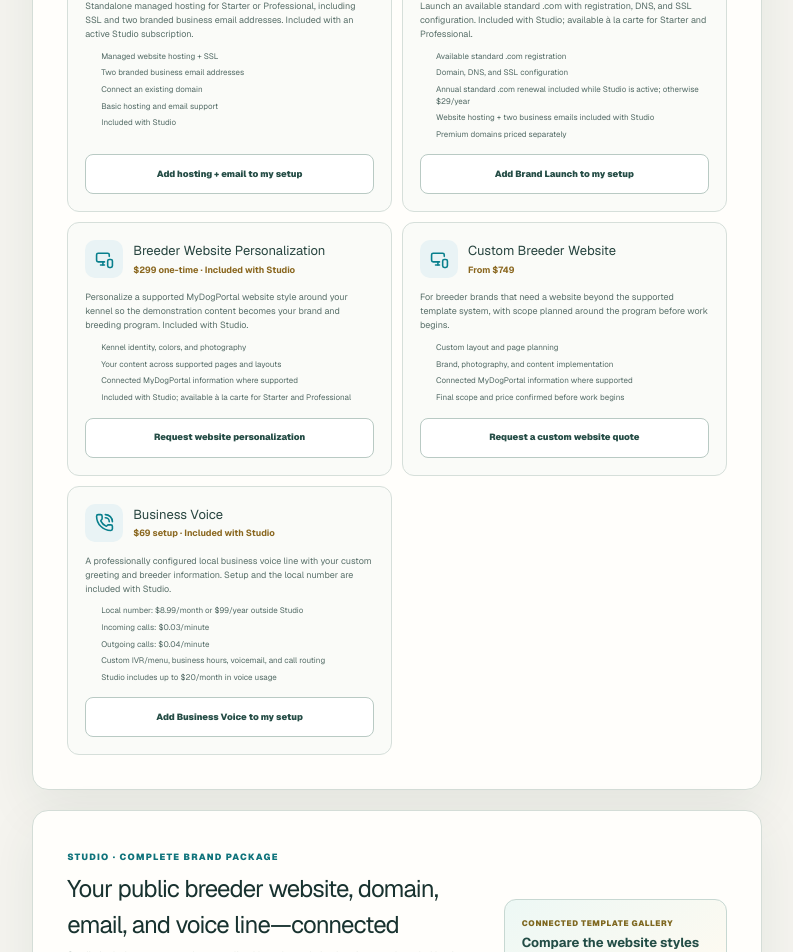
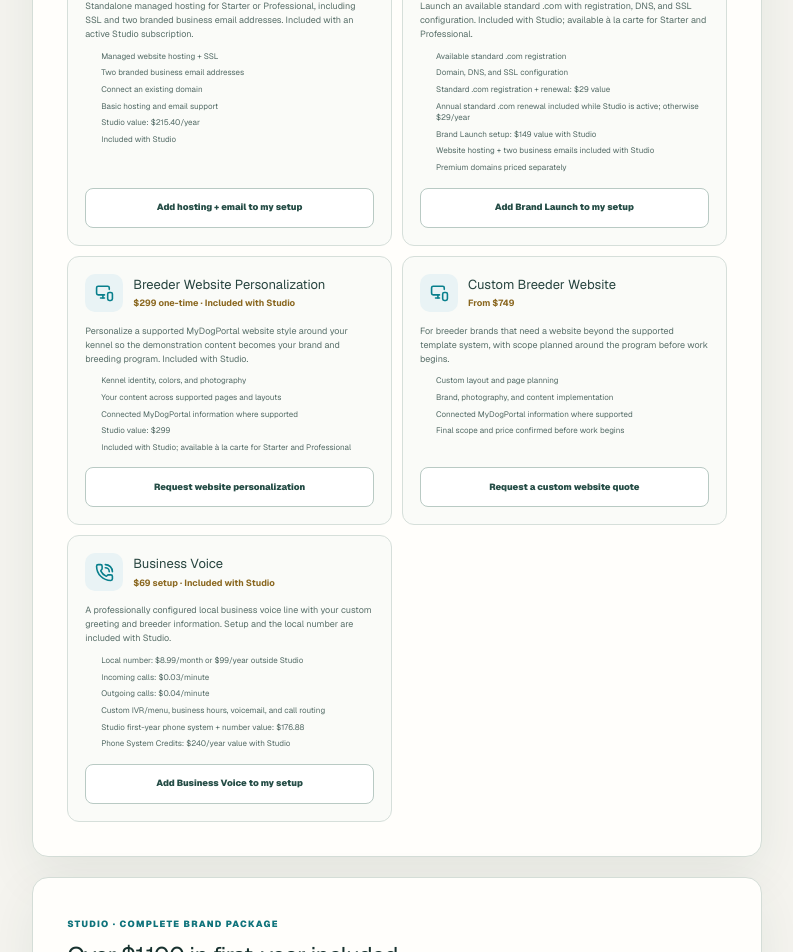
Before and after one commit to rawillia9801/WhiteLabel, a Next.js app: page /signup in a window 1280 px wide. Shown: the part 1860-2812 px from the top of the page, without its empty margins (467-1260 px from the left). Built offline with nearby package versions, Linux system fonts and the light colour scheme; no server answers.

Commit message:
Highlight Studio included value

```diff
--- a/app/marketing/page.tsx
+++ b/app/marketing/page.tsx
@@ -15,15 +15,15 @@
 const plans = [
   ["Starter", "$29", "$290", "GET ORGANIZED", "For growing breeding programs", ["Breeder workspace", "Kennel subdomain", "Family Puppy Portals", "Core records and workflows"]],
   ["Professional", "$59", "$590", "RUN YOUR BREEDING BUSINESS", "For active, established programs", ["Complete breeder workflow", "Advanced family operations", "Documents and automation", "Expanded business tools"]],
-  ["Studio", "$99", "$990", "RUN YOUR BUSINESS + YOUR BRAND", "For the complete breeder business + brand", ["Everything in Professional", "Brand Launch + website personalization included", "Standard .com registration + renewal while active", "Website hosting + two business email addresses", "Local Business Voice number + custom IVR", "$20/month in voice usage included", "Connected public puppy data"]],
+  ["Studio", "$99", "$990", "RUN YOUR BUSINESS + YOUR BRAND", "Over $1,100 in first-year included services", ["Everything in Professional", "Brand Launch setup — $149 value", "Breeder Website Personalization — $299 value", "Standard .com registration + renewal — $29 value", "Website hosting + two business emails — $215.40/year value", "Business Voice number + custom IVR — $176.88 first-year value", "Phone System Credits — $240/year value", "Connected public puppy data"]],
 ] as const;
 
 const services = [
-  [Globe2, "Website Hosting + Business Email", "$17.95/month · Included with Studio", "Straightforward managed hosting and professional email without a MyDogPortal software subscription. Included with an active Studio subscription.", ["Website hosting", "SSL certificate", "Two branded business email addresses", "Hosting management and basic technical support", "Connection of your existing domain", "Included with Studio; available standalone for $17.95/month"]],
-  [Globe2, "Brand Launch", "$149 one-time · Included with Studio", "Register and configure an available standard .com under your breeder brand. Brand Launch is included with Studio.", ["Available standard .com registration", "Domain and DNS configuration", "SSL connection", "Annual standard .com renewal included while Studio is active; otherwise $29/year", "Website hosting + two business emails included with Studio", "Premium domains priced separately"]],
-  [MonitorSmartphone, "Breeder Website Personalization", "$299 one-time · Included with Studio", "Turn a MyDogPortal website style into your kennel's own polished public presence. Included with Studio.", ["Your kennel identity, colors, photography, and content", "Supported page and layout personalization", "Connected MyDogPortal information", "Included with Studio; available à la carte for Starter and Professional"]],
+  [Globe2, "Website Hosting + Business Email", "$17.95/month · Included with Studio", "Straightforward managed hosting and professional email without a MyDogPortal software subscription. Included with an active Studio subscription.", ["Website hosting", "SSL certificate", "Two branded business email addresses", "Hosting management and basic technical support", "Connection of your existing domain", "Studio value: $215.40/year", "Included with Studio; available standalone for $17.95/month"]],
+  [Globe2, "Brand Launch", "$149 one-time · Included with Studio", "Register and configure an available standard .com under your breeder brand. Brand Launch is included with Studio.", ["Available standard .com registration", "Domain and DNS configuration", "SSL connection", "Standard .com registration + renewal: $29 value", "Annual standard .com renewal included while Studio is active; otherwise $29/year", "Brand Launch setup: $149 value with Studio", "Website hosting + two business emails included with Studio", "Premium domains priced separately"]],
+  [MonitorSmartphone, "Breeder Website Personalization", "$299 one-time · Included with Studio", "Turn a MyDogPortal website style into your kennel's own polished public presence. Included with Studio.", ["Your kennel identity, colors, photography, and content", "Supported page and layout personalization", "Connected MyDogPortal information", "Studio value: $299", "Included with Studio; available à la carte for Starter and Professional"]],
   [MonitorSmartphone, "Custom Breeder Website", "From $749", "For breeders who need a website created beyond the supported MyDogPortal template system.", ["Custom layout and page planning", "Brand, photography, content, and program presentation", "Connected MyDogPortal information where supported", "Final scope and price confirmed before work begins"]],
-  [PhoneCall, "Business Voice", "$69 setup · Included with Studio", "A professionally configured local business voice line with your greeting and breeder information. Voice setup and the local number are included with Studio.", ["Local number: $8.99/month or $99/year outside Studio", "Incoming calls: $0.03/minute", "Outgoing calls: $0.04/minute", "Custom IVR/menu, business hours, voicemail, and routing", "Studio includes up to $20/month in voice usage", "Live examples: Willow Creek (276) 250-9512 · Cedar & Creek (276) 276-2757"]],
+  [PhoneCall, "Business Voice", "$69 setup · Included with Studio", "A professionally configured local business voice line with your greeting and breeder information. Voice setup and the local number are included with Studio.", ["Local number: $8.99/month or $99/year outside Studio", "Incoming calls: $0.03/minute", "Outgoing calls: $0.04/minute", "Custom IVR/menu, business hours, voicemail, and routing", "Studio first-year phone system + number value: $176.88", "Phone System Credits: $240/year value with Studio", "Live examples: Willow Creek (276) 250-9512 · Cedar & Creek (276) 276-2757"]],
 ] as const;
 
 const workflow = [
@@ -54,7 +54,7 @@
 const faqs = [
   ["Do I have to replace my current website?", "No. You can use MyDogPortal as your breeder operating system and keep your current public website, choose a Studio template, or request a custom breeder website."],
   ["Can families see my private breeder records?", "No. Breeder operations stay private. Puppy Portals are family-facing experiences that expose only the information and documents intended for that family."],
-  ["What exactly does Studio include?", "Studio includes everything in Professional plus Brand Launch, personalization of a supported breeder website, website hosting, two branded business email addresses, an available standard .com with annual renewal while Studio remains active, a local Business Voice number with custom IVR, and up to $20 per month in voice usage. Premium domains and ground-up custom websites are separately scoped."],
+  ["What exactly does Studio include?", "Studio includes everything in Professional plus Brand Launch ($149 value), supported breeder website personalization ($299 value), standard .com registration and renewal ($29 value), hosting plus two branded business emails ($215.40/year value), Business Voice number and custom IVR ($176.88 first-year value), and $240/year in Phone System Credits. That is $1,109.28 in first-year included services before counting the value of the MyDogPortal software itself. Premium domains and ground-up custom websites are separately scoped."],
   ["Are the phone systems all the same?", "No. Business Voice can have its own greeting, voice, menu choices, voicemail, business hours, and routing. The two live example numbers intentionally use different menus."],
   ["Does MyDogPortal process puppy purchases?", "No. MyDogPortal organizes breeder business records and family workflows. Your puppy sales and payment arrangements remain between your breeding program and your families."],
   ["Can I start before deciding on a website or phone system?", "Yes. Starter and Professional can add hosting, Brand Launch, website personalization, or Business Voice later. Studio includes those launch services from the start."],
@@ -101,7 +101,7 @@
       <div className="marketing-connected-window"><header><span><PawPrint size={16}/></span><div><b>YourKennel.com</b><small>Connected breeder website</small></div><i>STUDIO</i></header><div className="marketing-connected-hero"><small>PLANNED LITTER · FALL 2026</small><h3>Raised with purpose.<br/>Matched with care.</h3><p>Public content stays on-brand while the operational record stays protected.</p></div><div className="marketing-connected-data"><span><b>4</b> parent dogs</span><span><b>2</b> planned litters</span><span><b>1</b> connected application</span></div><footer><span>Website</span><ArrowRight size={14}/><span>Application</span><ArrowRight size={14}/><span>Puppy Portal</span></footer></div>
     </section>
     <section className="marketing-section marketing-pricing" id="pricing"><header><span className="marketing-kicker">SIMPLE PRICING · MONTHLY OR ANNUAL</span><h2>Choose how you want to run your program.</h2><p>Every plan starts with a 14-day platform trial. Annual pricing gives you two months free. Studio includes the complete breeder brand launch: website personalization, hosting, two business emails, standard .com registration and renewal, plus Business Voice with $20/month in included voice usage.</p></header><div className="marketing-plans">{plans.map(([name,price,annual,position,note,items])=><article className={name === "Professional" ? "featured" : ""} key={name}>{name === "Professional" && <em>MOST POPULAR</em>}<small className="marketing-plan-position">{position}</small><h3>{name}</h3><p><b>{price}</b><span>/month</span></p><div className="marketing-plan-annual"><b>{annual}/year</b><span>Two months free</span></div><small>{note}</small><ul>{items.map(item=><li key={item}><Check size={14}/>{item}</li>)}</ul><Link href="/signup">Start free trial <ArrowRight size={15}/></Link></article>)}</div><p className="marketing-pricing-note">Monthly PayPal checkout remains available today. Annual billing is confirmed at setup so the correct annual subscription can be issued through PayPal.</p></section>
-    <section className="marketing-section marketing-services" id="services"><header><span className="marketing-kicker">À LA CARTE FOR STARTER + PROFESSIONAL</span><h2>Add the business infrastructure your kennel needs.</h2><p>Starter and Professional can add these services individually. Studio includes hosting, two business emails, Brand Launch, supported website personalization, and Business Voice as part of the $99 plan.</p></header><div className="marketing-service-grid">{services.map(([Icon,name,price,text,items])=><article key={name}><header><span><Icon size={21}/></span><div><h3>{name}</h3><strong>{price}</strong></div></header><p>{text}</p><ul>{items.map(item=><li key={item}><Check size={13}/>{item}</li>)}</ul><Link href="/signup">Add to my setup <ArrowRight size={15}/></Link></article>)}</div><aside><ShieldCheck size={18}/><p><b>Studio means the complete brand package.</b> Studio includes the standard website, hosting, two business emails, standard .com registration and renewal while active, Business Voice setup and number, and up to $20/month in voice usage. Usage above the included amount, premium domains, and ground-up custom websites are billed separately.</p></aside></section>
+    <section className="marketing-section marketing-services" id="services"><header><span className="marketing-kicker">À LA CARTE FOR STARTER + PROFESSIONAL</span><h2>Add the business infrastructure your kennel needs.</h2><p>Starter and Professional can add these services individually. Studio includes hosting, two business emails, Brand Launch, supported website personalization, and Business Voice as part of the $99 plan.</p></header><div className="marketing-service-grid">{services.map(([Icon,name,price,text,items])=><article key={name}><header><span><Icon size={21}/></span><div><h3>{name}</h3><strong>{price}</strong></div></header><p>{text}</p><ul>{items.map(item=><li key={item}><Check size={13}/>{item}</li>)}</ul><Link href="/signup">Add to my setup <ArrowRight size={15}/></Link></article>)}</div><aside><ShieldCheck size={18}/><p><b>Over $1,100 in first-year included services.</b> Studio includes $869.28 in brand, website, domain, hosting/email, and phone-system value plus $240/year in Phone System Credits—a $1,109.28 first-year services value before counting the MyDogPortal software itself. Usage above the included amount, premium domains, and ground-up custom websites are billed separately.</p></aside></section>
     <section className="marketing-section marketing-examples" id="examples">
       <header><span className="marketing-kicker">LIVE WEBSITE + BUSINESS VOICE EXAMPLES</span><h2>See what your breeder brand could look and sound like.</h2><p>These two demonstrations intentionally use different breeds, visual styles, voices, and phone menus. Your breed, dogs, photography, policies, applications, phone experience, and Puppy Portal replace the demonstration content.</p></header>
       <div className="marketing-example-grid">
--- a/app/signup/page.tsx
+++ b/app/signup/page.tsx
@@ -24,7 +24,7 @@
 const subscriptions = [
   { name: "Starter", price: 29, annual: 290, position: "GET ORGANIZED", buttonId: "W8DM75982MX26", description: "Essential kennel operations, tenant workspace, and Puppy Portal access for a growing program.", featured: false },
   { name: "Professional", price: 59, annual: 590, position: "RUN YOUR BREEDING BUSINESS", buttonId: "J7HBTK2F9AMDN", description: "The complete breeder workflow for active programs, family operations, and automation.", featured: true },
-  { name: "Studio", price: 99, annual: 990, position: "RUN YOUR BUSINESS + YOUR BRAND", buttonId: "C5G2BVYNMMUPN", description: "Everything in Professional plus your breeder website, Brand Launch, hosting, two business emails, standard .com registration and renewal, Business Voice + custom IVR, and $20/month in included voice usage.", featured: false },
+  { name: "Studio", price: 99, annual: 990, position: "RUN YOUR BUSINESS + YOUR BRAND", buttonId: "C5G2BVYNMMUPN", description: "Over $1,100 in first-year included services: Brand Launch, breeder website personalization, hosting, two business emails, standard .com registration and renewal, Business Voice + custom IVR, and $240/year in Phone System Credits.", featured: false },
 ] as const;
 
 const websiteTemplates = [
@@ -40,7 +40,7 @@
     action: "Add hosting + email to my setup",
     icon: Mail,
     description: "Standalone managed hosting for Starter or Professional, including SSL and two branded business email addresses. Included with an active Studio subscription.",
-    details: ["Managed website hosting + SSL", "Two branded business email addresses", "Connect an existing domain", "Basic hosting and email support", "Included with Studio"],
+    details: ["Managed website hosting + SSL", "Two branded business email addresses", "Connect an existing domain", "Basic hosting and email support", "Studio value: $215.40/year", "Included with Studio"],
   },
   {
     id: "brand-launch",
@@ -49,7 +49,7 @@
     action: "Add Brand Launch to my setup",
     icon: Globe2,
     description: "Launch an available standard .com with registration, DNS, and SSL configuration. Included with Studio; available à la carte for Starter and Professional.",
-    details: ["Available standard .com registration", "Domain, DNS, and SSL configuration", "Annual standard .com renewal included while Studio is active; otherwise $29/year", "Website hosting + two business emails included with Studio", "Premium domains priced separately"],
+    details: ["Available standard .com registration", "Domain, DNS, and SSL configuration", "Standard .com registration + renewal: $29 value", "Annual standard .com renewal included while Studio is active; otherwise $29/year", "Brand Launch setup: $149 value with Studio", "Website hosting + two business emails included with Studio", "Premium domains priced separately"],
   },
   {
     id: "website-personalization",
@@ -58,7 +58,7 @@
     action: "Request website personalization",
     icon: MonitorSmartphone,
     description: "Personalize a supported MyDogPortal website style around your kennel so the demonstration content becomes your brand and breeding program. Included with Studio.",
-    details: ["Kennel identity, colors, and photography", "Your content across supported pages and layouts", "Connected MyDogPortal information where supported", "Included with Studio; available à la carte for Starter and Professional"],
+    details: ["Kennel identity, colors, and photography", "Your content across supported pages and layouts", "Connected MyDogPortal information where supported", "Studio value: $299", "Included with Studio; available à la carte for Starter and Professional"],
   },
   {
     id: "custom-website",
@@ -76,7 +76,7 @@
     action: "Add Business Voice to my setup",
     icon: PhoneCall,
     description: "A professionally configured local business voice line with your custom greeting and breeder information. Setup and the local number are included with Studio.",
-    details: ["Local number: $8.99/month or $99/year outside Studio", "Incoming calls: $0.03/minute", "Outgoing calls: $0.04/minute", "Custom IVR/menu, business hours, voicemail, and call routing", "Studio includes up to $20/month in voice usage"],
+    details: ["Local number: $8.99/month or $99/year outside Studio", "Incoming calls: $0.03/minute", "Outgoing calls: $0.04/minute", "Custom IVR/menu, business hours, voicemail, and call routing", "Studio first-year phone system + number value: $176.88", "Phone System Credits: $240/year value with Studio"],
   },
 ] as const;
 
@@ -219,7 +219,7 @@
           </section>
 
           <section className="studio-website-note">
-            <div><small>STUDIO · COMPLETE BRAND PACKAGE</small><h2>Your public breeder website, domain, email, and voice line—connected</h2><p>Studio includes a supported personalized breeder website, hosting, two branded business emails, Brand Launch with an available standard .com and annual renewal while Studio remains active, plus a local Business Voice number with custom IVR and up to $20/month in voice usage. The website can use breeder-maintained MyDogPortal information for puppies, litters, parent dogs, health testing, applications, policies, contact details, branding, photography, and Puppy Portal access.</p></div>
+            <div><small>STUDIO · COMPLETE BRAND PACKAGE</small><h2>Over $1,100 in first-year included services</h2><p>Studio includes $869.28 in Brand Launch, breeder website personalization, standard .com registration and renewal, hosting with two branded business emails, and Business Voice system value, plus $240/year in Phone System Credits. That is $1,109.28 in first-year included services before counting the MyDogPortal software itself. Your connected website can use breeder-maintained MyDogPortal information for puppies, litters, parent dogs, health testing, applications, policies, contact details, branding, photography, and Puppy Portal access.</p></div>
             <Link href="/#examples"><span>CONNECTED TEMPLATE GALLERY</span><b>Compare the website styles</b><small>View all live examples <ArrowRight size={13} /></small></Link>
           </section>
         </div>
```
Also changed, not shown: 1 other file (tests, documents, lock files or other folders).
